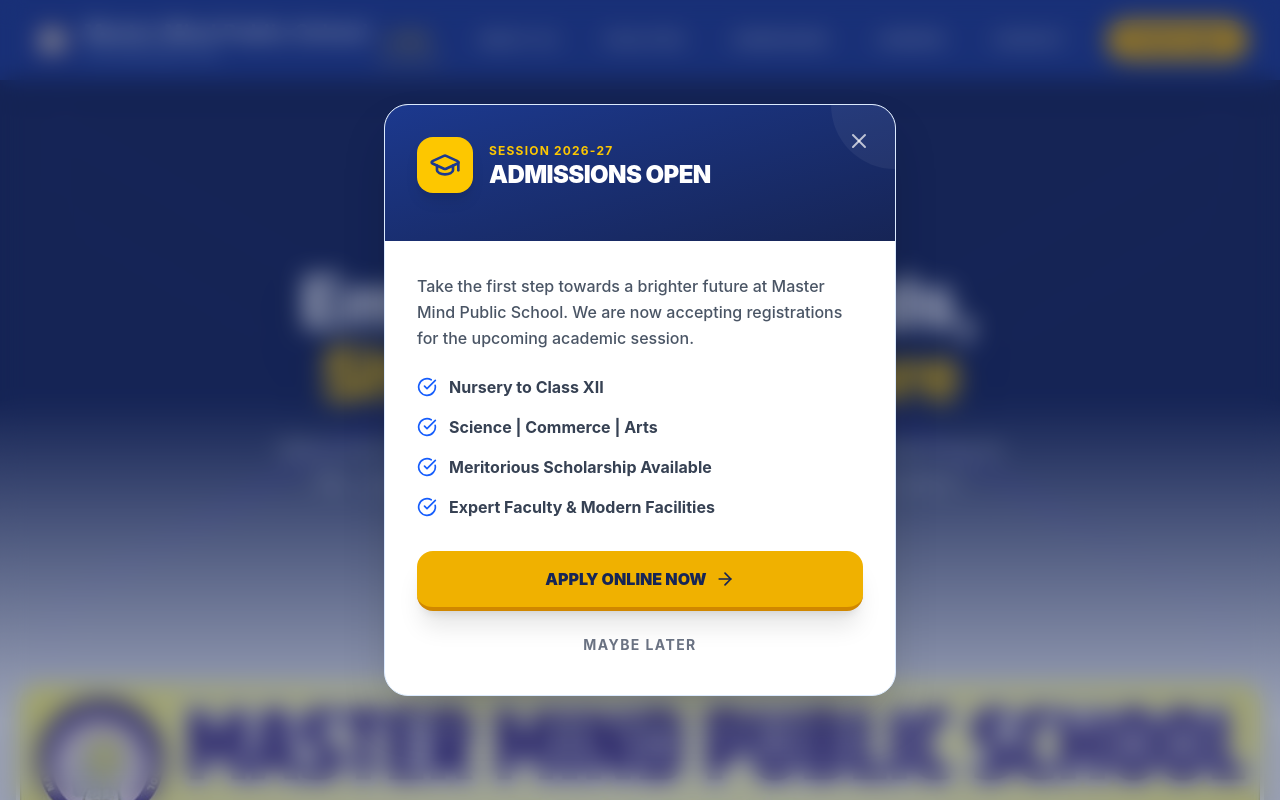
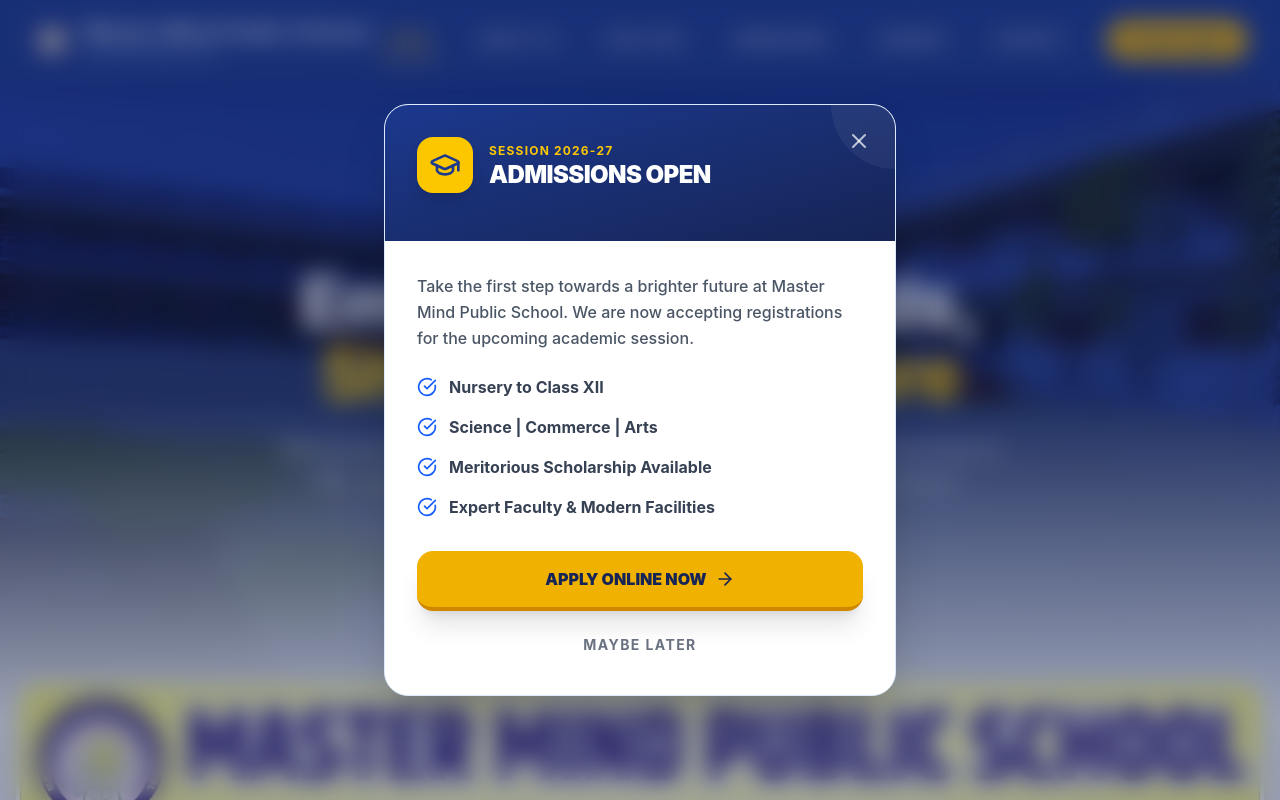
Before and after one commit to KaranXNandkishore01/MasterMindSchool, a React (Vite) app in the folder frontend/: page / in a window 1280 px wide. Shown: the top 800 px of the page. Built offline with nearby package versions, Linux system fonts and the light colour scheme; the HTML template or start-up script is replaced by a standard one.

Commit message:
added new file.

```diff
--- a/frontend/src/pages/public/Home.jsx
+++ b/frontend/src/pages/public/Home.jsx
@@ -2,7 +2,7 @@
 import { useState, useEffect } from 'react';
 import { Link } from 'react-router-dom';
 import AdmissionPopup from '../../components/common/AdmissionPopup';
-import heroBg from '../../assets/hero.png';
+import heroBg from '../../assets/Heroimage.jpeg';
 import bannerImg from '../../assets/banner.png';
 import mlaImg from '../../assets/MLA.png';
 import precessionImg from '../../assets/precession.png';
@@ -82,7 +82,7 @@
           <img
             src={heroBg}
             alt="School Campus"
-            className="w-full h-full object-cover select-none opacity-50 mix-blend-overlay"
+            className="w-full h-full object-cover select-none opacity-[0.90] mix-blend-overlay"
           />
           <div className="absolute inset-0 bg-gradient-to-t from-gray-50 via-transparent to-transparent z-10"></div>
         </div>
```
Also changed, not shown: frontend/src/assets/Heroimage.jpeg (added).
